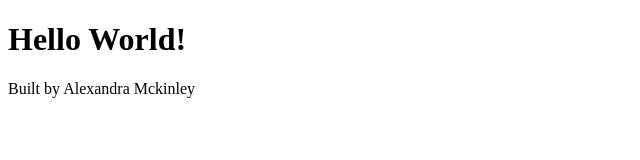
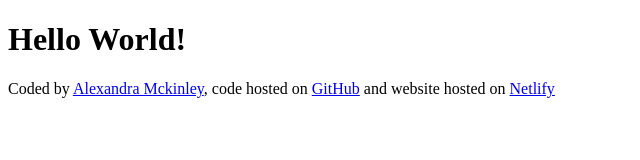
Before and after one commit to mckinleysasha/Solnich, a plain HTML site: page index.html in a window 1280 px wide. Shown: the whole page, without its empty margins (0-640 px from the left). Drawn offline with Linux system fonts and the light colour scheme.

Commit message:
added links

```diff
--- a/index.html
+++ b/index.html
@@ -9,6 +9,11 @@
     <h1>
          Hello World!
     </h1>
-    <footer> Built by Alexandra Mckinley</footer>
+<footer>
+    Coded by
+    <a href="https://github.com/mckinleysasha/">Alexandra Mckinley</a>,
+    code hosted on <a href="https://github.com/mckinleysasha/Solnich/">GitHub</a>
+    and website hosted on <a href="https://solncih.netlify.app/">Netlify</a>
+</footer>
 </body>
 </html>
```
